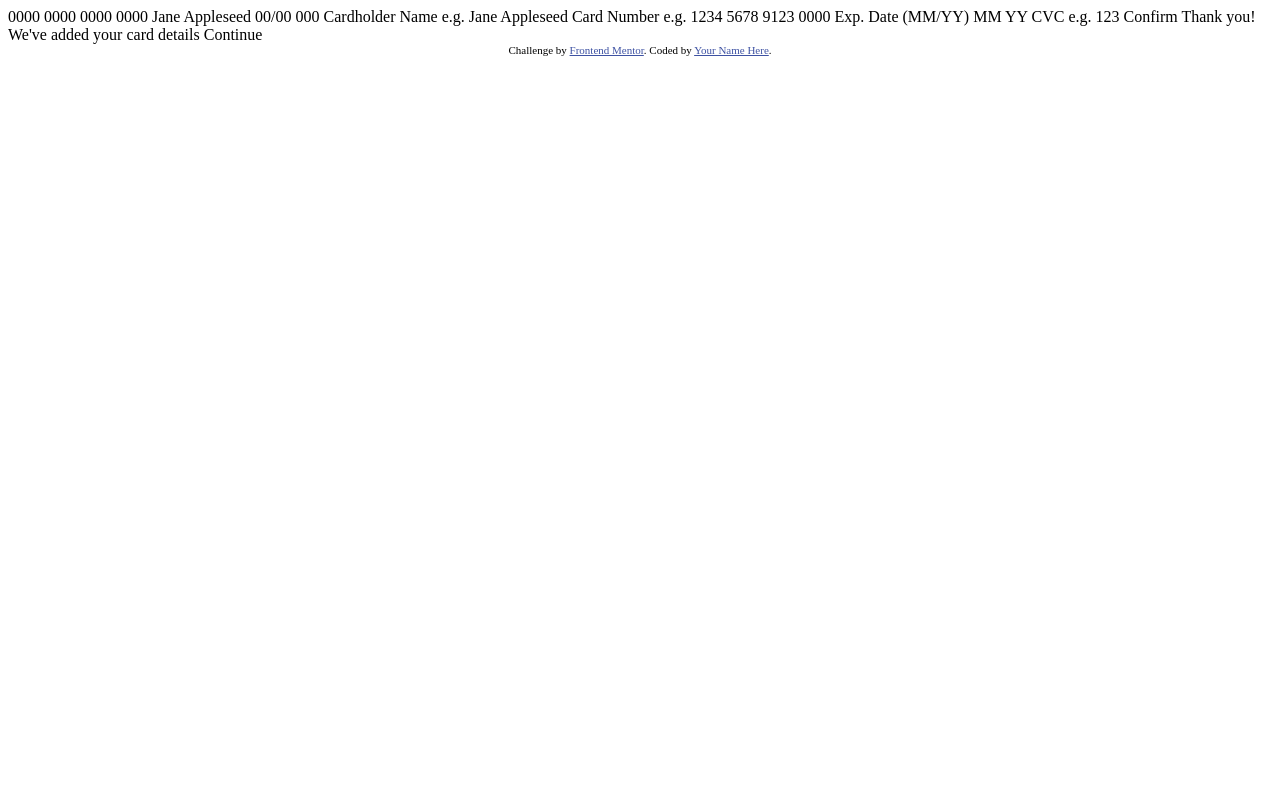
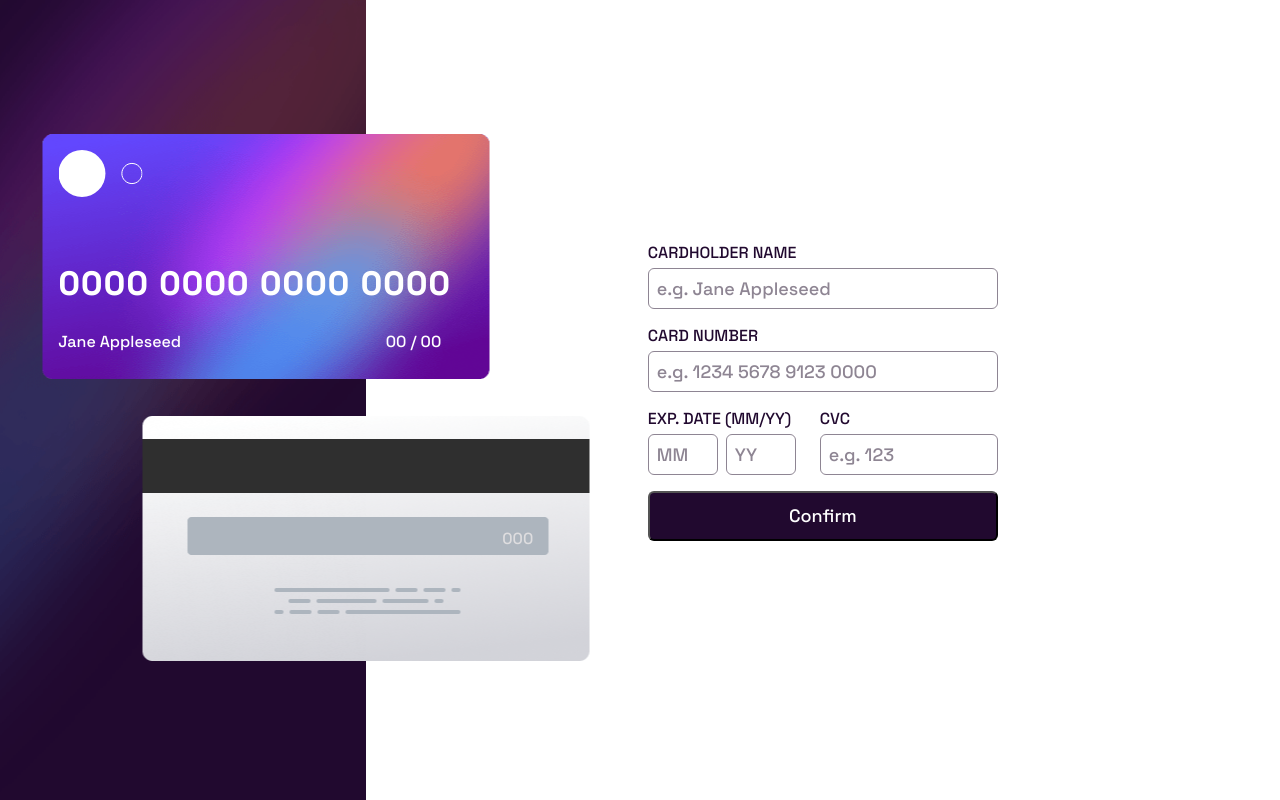
Before and after one commit to pricovas35/Card, a plain HTML site: page index.html in a window 1280 px wide. Drawn offline with Linux system fonts and the light colour scheme.

Commit message:
Second commit

```diff
--- a/index.html
+++ b/index.html
@@ -2,50 +2,108 @@
   <html lang="en">
   <head>
     <meta charset="UTF-8">
-  <meta name="viewport" content="width=device-width, initial-scale=1.0"> <!-- displays site properly based on user's device -->
-
+    <meta name="viewport" content="width=device-width, initial-scale=1.0">
+    <link rel="stylesheet" href="style.css">
     <link rel="icon" type="image/png" sizes="32x32" href="./images/favicon-32x32.png">
-
+    <script src="script.js" defer></script>
     <title>Frontend Mentor | Interactive card details form</title>
-
-  <!-- Feel free to remove these styles or customise in your own stylesheet 👍 -->
-  <style>
-    .attribution { font-size: 11px; text-align: center; }
-    .attribution a { color: hsl(228, 45%, 44%); }
-  </style>
   </head>
   <body>
-
-  0000 0000 0000 0000
-  Jane Appleseed
-  00/00
-
-  000
-
-  Cardholder Name
-  e.g. Jane Appleseed
-
-  Card Number
-  e.g. 1234 5678 9123 0000
-
-  Exp. Date (MM/YY)
-  MM
-  YY
-
-  CVC
-  e.g. 123
-
-  Confirm
-
-  <!-- Completed state start -->
-
-  Thank you!
-  We've added your card details
-  Continue
-
-  <div class="attribution">
-    Challenge by <a href="https://www.frontendmentor.io?ref=challenge" target="_blank">Frontend Mentor</a>.
-    Coded by <a href="#">Your Name Here</a>.
+    <main>
+      <div class="container">
+        <div class="left_section">
+          <div class="cards">
+            <div class="front_card">
+              <img
+                src="./images/card-logo.svg"
+                alt="card-logo"
+                class="card_logo"
+              />
+              <div class="card_container">
+                <img src="./images/bg-card-front.png" alt="front-card" />
+                <h1 id="number">0000 0000 0000 0000</h1>
+                <div class="card_info">
+                  <span id="name">Jane Appleseed</span>
+                  <span id="date">
+                    <span id="month">00</span>
+                    /
+                    <span id="year">00</span>
+                  </span>
                 </div>
+              </div>
+            </div>
+            <div class="back_card">
+              <img src="./images/bg-card-back.png" alt="back-card" />
+              <span id="cvc">000</span>
+            </div>
+          </div>
+        </div>
+        <div class="right_section">
+          <form>
+            <div class="grid_1">
+              <label for="card_name">Cardholder Name</label>
+              <input
+                type="text"
+                placeholder="e.g. Jane Appleseed"
+                id="card_name"
+                required
+              />
+            </div>
+            <div class="grid_2">
+              <label for="card_number">Card Number</label>
+              <input
+                type="number"
+                oninput="if (this.value.length > this.maxLength) this.value = this.value.slice(0, this.maxLength);"
+                minlength="16"
+                maxlength="16"
+                placeholder="e.g. 1234 5678 9123 0000"
+                id="card_number"
+                required
+              />
+            </div>
+            <div class="card_information">
+              <div id="card_date">
+                <label for="card_date">Exp. Date (MM/YY)</label>
+                <div class="two_inp">
+                  <div>
+                    <input
+                      type="number"
+                      placeholder="MM"
+                      oninput="if (this.value.length > this.maxLength) this.value = this.value.slice(0, this.maxLength);"
+                      minlength="2"
+                      maxlength="2"
+                      id="card_month"
+                      required
+                    />
+                  </div>
+                  <div>
+                    <input
+                    oninput="if (this.value.length > this.maxLength) this.value = this.value.slice(0, this.maxLength);"
+                      type="number"
+                      minlength="2"
+                      maxlength="2"
+                      placeholder="YY"
+                      id="card_year"
+                      required
+                    />
+                  </div>
+                </div>
+              </div>
+              <div class="grid_4">
+                <label for="card_cvc">CVC</label>
+                <input type="number" oninput="if (this.value.length > this.maxLength) this.value = this.value.slice(0, this.maxLength);" maxlength="3" placeholder="e.g. 123" id="card_cvc" required />
+              </div>
+            </div>
+            <button id="submit_btn" type="submit">Confirm</button>
+          </form>
+          <div class="thank hidden">
+            <img src="./images/icon-complete.svg" alt="Completed" />
+            <h1>Thank you!</h1>
+            <p>We've added your card details</p>
+            <button>Continue</button>
+          </div>
+        </div>
+      </div>
+    </main>
   </body>
 </html>
--- /dev/null
+++ b/style.css
@@ -0,0 +1,247 @@
+@import url('https://fonts.googleapis.com/css2?family=Space+Grotesk:wght@500&display=swap');
+
+:root {
+  --Red: hsl(0, 100%, 66%);
+  --White: hsl(0, 0%, 100%);
+  --Light-grayish-violet: hsl(270, 3%, 87%);
+  --Dark-grayish-violet: hsl(279, 6%, 55%);
+  --Very-dark-violet: hsl(278, 68%, 11%);
+}
+*,*>*{
+  font-family: 'Space Grotesk', sans-serif;
+  padding: 0;
+  margin: 0;
+  box-sizing: border-box;
+}
+body{
+    min-height: 100vh;
+}
+.hidden{
+    display: none !important;
+}
+.container{
+    display: flex;
+    align-items: center;
+}
+.left_section{
+    min-height: 100vh;
+    width: 40%;
+    background-image: url('./images/bg-main-desktop.png');
+    background-position: center center;
+    background-size: cover;
+    background-repeat: no-repeat;
+    position: relative;
+}
+.cards{
+    position: absolute;
+    top: 50%;
+    display: flex;
+    flex-direction: column;
+    gap: 2rem;
+    left: 100%;
+    transform: translate(-50%,-50%);
+}
+.front_card{
+    position: relative;
+    transform: translateX(-100px);
+}
+
+.card_logo{
+    position: absolute;
+    top: 1rem;
+    left: 1rem;
+}
+#number{
+    position: absolute;
+    color: var(--White);
+    bottom: 5rem;
+    left: 1rem;
+    letter-spacing: 2px;
+}
+.card_info{
+    position: absolute;
+    bottom: 2rem;
+    left: 1rem;
+    right: 3rem;
+    display: flex;
+    color: var(--White);
+    justify-content: space-between;
+}
+.back_card{
+    position: relative;
+}
+.error{
+    border: 2px solid var(--Red);
+}
+.error_message{
+    gap: 0;
+}
+.error_message::after{
+    content: "cant't be blank";
+    color: var(--Red);
+    margin-top: .2rem;
+}
+#cvc{
+    position: absolute;
+    right: 3.5rem;
+    top: 7rem;
+    color: var(--Light-grayish-violet);
+}
+.right_section{
+    display: flex;
+    align-items: center;
+    justify-content: center;
+    width: 100%;
+}
+.right_section form{
+   display: grid;
+   gap: 1rem;
+   width: 350px;
+   grid-template-columns: repeat(2,1fr);
+   grid-template-rows: repeat(4,1fr);
+}
+label{
+    color: var(--Very-dark-violet);
+    margin-bottom: .3rem;
+    text-transform: uppercase;
+}
+input{
+    padding: .5rem;
+    font-size: 18px;
+    border: 1px solid var(--Dark-grayish-violet);
+    border-radius: 6px;
+}
+input::-webkit-outer-spin-button,
+input::-webkit-inner-spin-button {
+  -webkit-appearance: none;
+  margin: 0;
+}
+input::placeholder{
+    font-family: inherit;
+    color: var(--Dark-grayish-violet);
+}
+input:focus{
+    outline-color: hsl(249, 99%, 64%);
+}
+.grid_1{
+    display: flex;
+    flex-direction: column;
+    grid-column: 2 span;
+}
+.grid_2{
+    display: flex;
+    flex-direction: column;
+    grid-column: 2 span;
+}
+.grid_3{
+    display: flex;
+    flex-direction: column;
+}
+.grid_4{
+    display: flex;
+    flex-direction: column;
+    grid-column: 1 span;
+}
+
+.card_information{
+    display: flex;
+    grid-column: 2 span;
+    gap: 1rem;
+}
+#card_date{
+    display: flex;
+    flex-direction: column;
+    grid-column: 1 span;
+}
+#card_date .two_inp{
+    display: flex;
+}
+.two_inp div{
+    flex-direction: column;
+}
+#card_date div input{
+    width: 70px;
+    margin-inline: .5rem;
+    margin-left: 0;
+}
+#card_cvc{
+    width: 100%;
+}
+form button{
+    grid-column: 2 span;
+    font-size: 18px;
+    height: 50px;
+    color: var(--White);
+    border-radius: 6px;
+    background: var(--Very-dark-violet);
+    cursor: pointer;
+}
+.thank{
+    width: 350px;
+    display: flex;
+    flex-direction: column;
+    align-items: center;
+    justify-content: center;
+    gap: 2rem;
+}
+.thank h1{
+    text-transform: uppercase;
+    letter-spacing: 3px;
+}
+.thank p{
+    font-size: 18px;
+    color: var(--Dark-grayish-violet);
+}
+.thank button{
+    color: var(--White);
+    width: 100%;
+    border-radius: 6px;
+    padding: 1rem;
+    font-size: 18px;
+    background-color: var(--Very-dark-violet);
+    cursor: pointer;
+}
+@media screen and (max-width:1023px) {
+    .front_card .card_container img,.front_card,.back_card img,.back_card{
+        width: 300px;
+    }
+    .card_logo{
+        width: 50px;
+    }
+    #number{
+        font-size: 1.1rem;
+    }
+    #cvc{
+        top: 42%;
+        right: 12%;
+    }
+}
+@media screen and (max-width:767px) {
+    .container{
+        flex-direction: column;
+    }
+    .front_card .card_container img,.front_card,.back_card img,.back_card{
+        width: 280px;
+    }
+    .left_section{
+        width: 100%;
+        min-height: 30vh;
+        background-image: url('./images/bg-main-mobile.png');
+    }
+    .cards{
+        flex-direction: column-reverse;
+        left: 61%;
+        top: 60%;
+        gap: 0;
+    }
+    .back_card{
+        transform: translateY(70px);
+    }
+    .front_card{
+        z-index: 100;
+    }
+    .right_section{
+        margin-top: 6rem;
+    }
+
+}
```
Also changed, not shown: script.js (added). Lines whose indentation alone changed are shown as unchanged.
